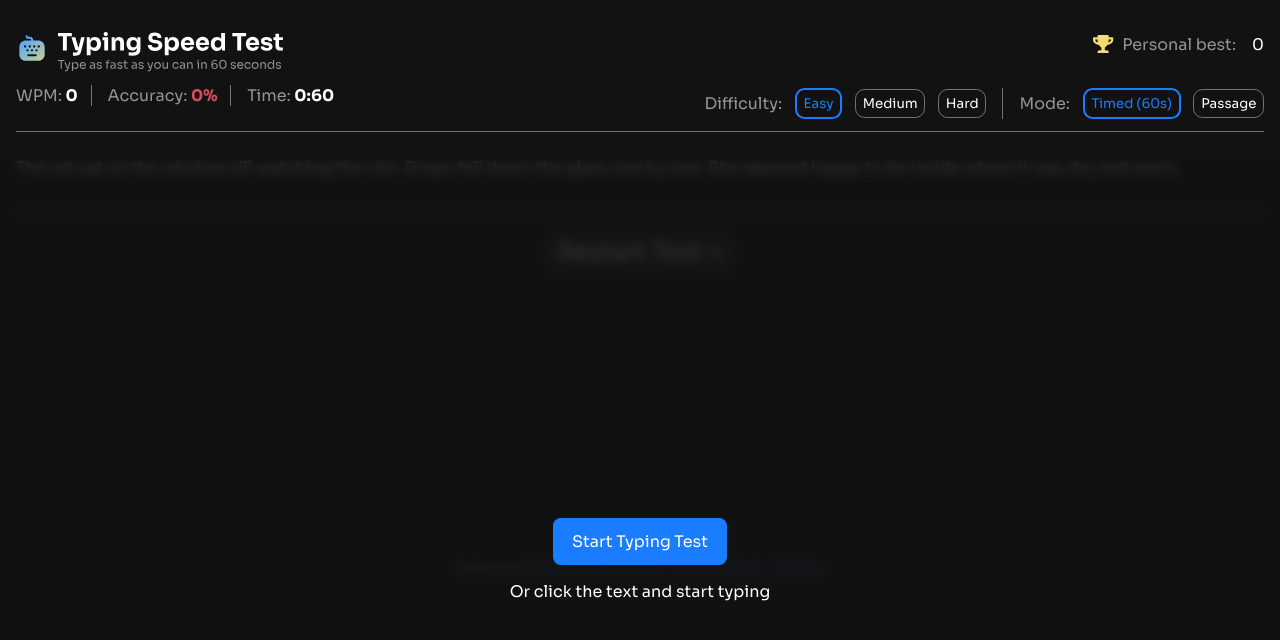
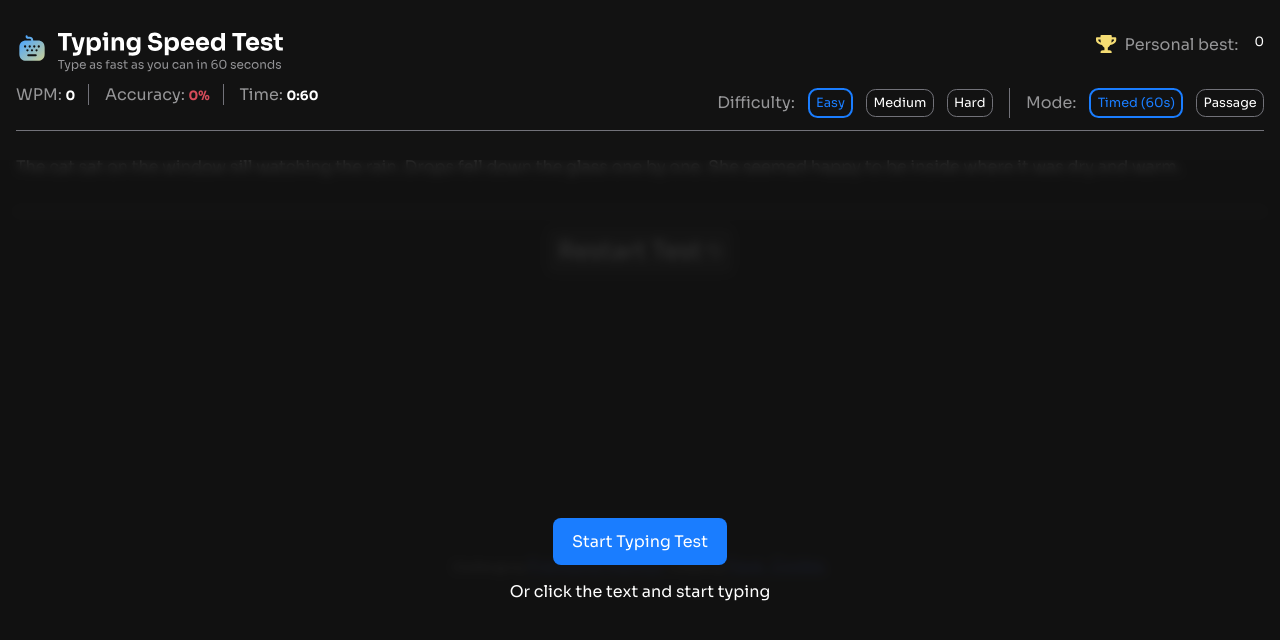
Before and after one commit to Fave-code2/Typing-speed, a website built with Vite: page index.html in a window 1280 px wide. Built offline with nearby package versions, Linux system fonts and the light colour scheme.

Commit message:
adjusting size

```diff
--- a/src/style.css
+++ b/src/style.css
@@ -64,7 +64,7 @@ body {
 
 span {
   color: var(--Header-Color);
-  font-size: 1rem;
+  font-size: 0.8rem;
 }
 
 .score {
@@ -75,7 +75,7 @@ span {
 
 .score span {
   font-weight: bolder;
-  font-size: 1rem;
+  font-size: 0.8rem;
 }
 
 .score p:not(:first-child) {
@@ -107,6 +107,7 @@ span {
   color: var(--Header-Color);
   cursor: pointer;
   outline: none;
+  font-size: 0.8rem;
 }
 
 .setting-group button.active {
```
